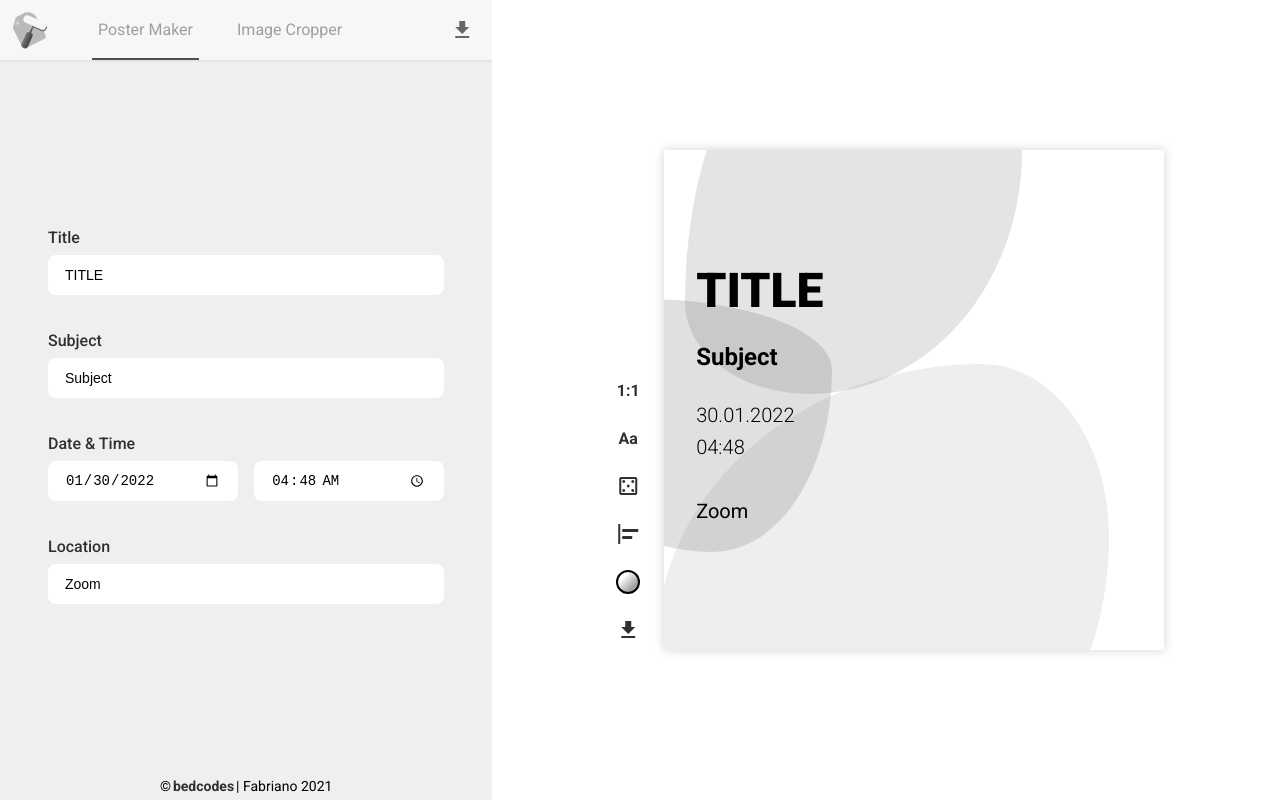
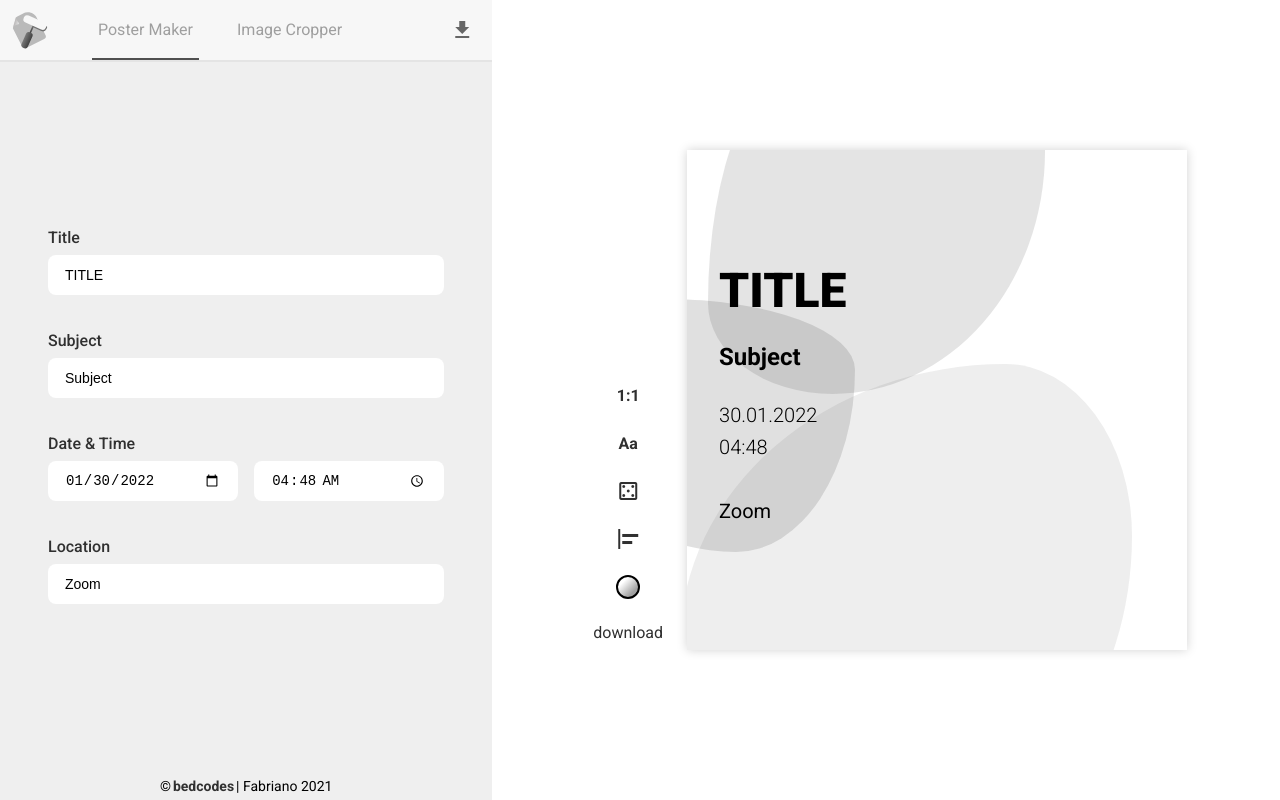
Before and after one commit to bedirhanyildirim/Poster-Maker, a Vue app in the folder poster-maker/: page / in a window 1280 px wide. Built offline with nearby package versions, Linux system fonts and the light colour scheme; no server answers; a web font is replaced by a local one.

Commit message:
fix: removed not used icon sets

```diff
--- a/poster-maker/public/index.html
+++ b/poster-maker/public/index.html
@@ -7,7 +7,7 @@
     <link rel="icon" href="<%= BASE_URL %>favicon.ico">
     <title><%= htmlWebpackPlugin.options.title %></title>
     <link rel="preconnect" href="https://fonts.gstatic.com">
-    <link href="https://fonts.googleapis.com/css?family=Material+Icons|Material+Icons+Outlined|Material+Icons+Two+Tone|Material+Icons+Round|Material+Icons+Sharp" rel="stylesheet">
+    <link href="https://fonts.googleapis.com/css?family=Material+Icons|Material+Icons+Outlined" type="text/css" rel="stylesheet">
   </head>
   <body>
     <noscript>
--- a/poster-maker/src/components/PosterMaker/Theme/Header.vue
+++ b/poster-maker/src/components/PosterMaker/Theme/Header.vue
@@ -63,7 +63,7 @@
   </div>
   <div class="download">
     <a @click="download" class="icon-button download-button">
-      <span class="material-icons-sharp">
+      <span class="material-icons">
         download
       </span>
     </a>
```
